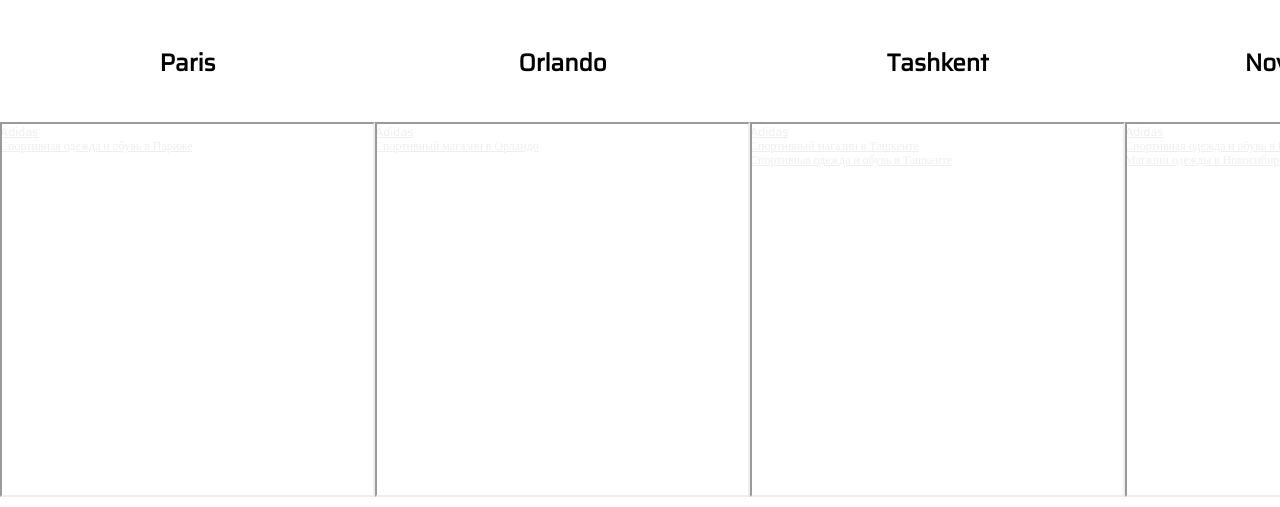
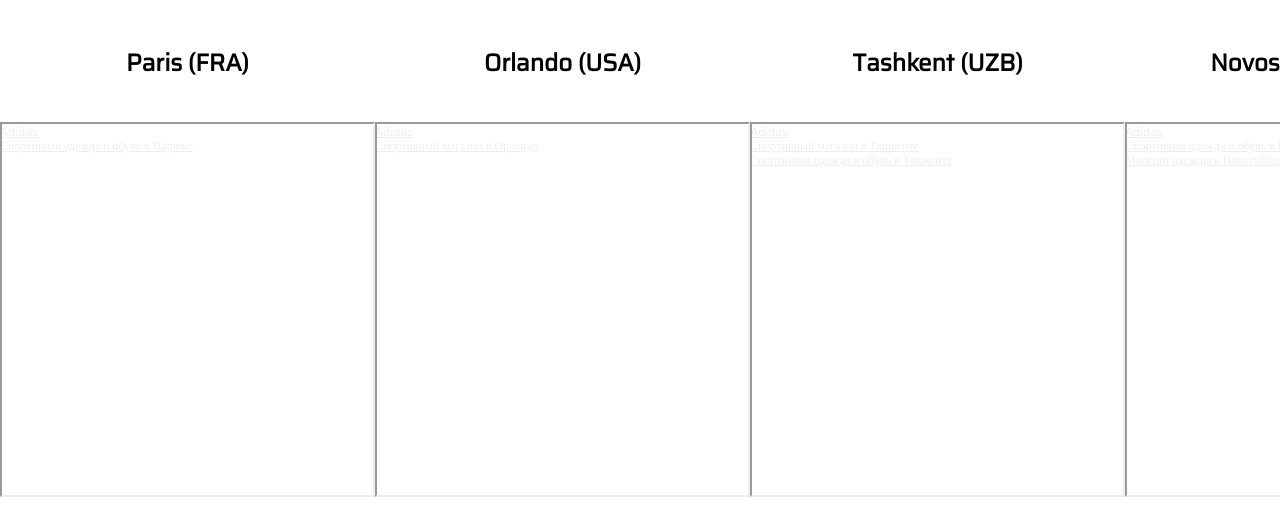
Before and after one commit to SanjarUsmonov/Adidas, a plain HTML site: page location.html in a window 1280 px wide. Shown: the part 561-1068 px from the top of the page. Drawn offline with Linux system fonts and the light colour scheme; a web font is replaced by a local one.

Commit message:
finish work today

```diff
--- a/location.html
+++ b/location.html
@@ -50,19 +50,19 @@
         </div>
         <div class="main">
             <div class="paris">
-                <h2>Paris</h2>
+                <h2>Paris (FRA)</h2>
                 <div style="position:relative;overflow:hidden;"><a href="https://yandex.uz/maps/org/adidas/72884482897/?utm_medium=mapframe&utm_source=maps" style="color:#eee;font-size:12px;position:absolute;top:0px;">Adidas</a><a href="https://yandex.uz/maps/10502/paris/category/sports_apparel/184107341/?utm_medium=mapframe&utm_source=maps" style="color:#eee;font-size:12px;position:absolute;top:14px;">Спортивная одежда и обувь в Париже</a><iframe src="https://yandex.uz/map-widget/v1/-/CCURaNQGCA" width="375" height="375" frameborder="1" allowfullscreen="true" style="position:relative;"></iframe></div>
             </div>
             <div class="orlando">
-                <h2>Orlando</h2>
+                <h2>Orlando (USA)</h2>
                 <div style="position:relative;overflow:hidden;"><a href="https://yandex.uz/maps/org/adidas/169840926559/?utm_medium=mapframe&utm_source=maps" style="color:#eee;font-size:12px;position:absolute;top:0px;">Adidas</a><a href="https://yandex.uz/maps/102582/orlando/category/sporting_goods_store/184107345/?utm_medium=mapframe&utm_source=maps" style="color:#eee;font-size:12px;position:absolute;top:14px;">Спортивный магазин в Орландо</a><iframe src="https://yandex.uz/map-widget/v1/-/CCURaNUd8C" width="375" height="375" frameborder="1" allowfullscreen="true" style="position:relative;"></iframe></div>
             </div>
             <div class="tashkent">
-                <h2>Tashkent</h2>
+                <h2>Tashkent (UZB)</h2>
                 <div style="position:relative;overflow:hidden;"><a href="https://yandex.uz/maps/org/adidas/47614744598/?utm_medium=mapframe&utm_source=maps" style="color:#eee;font-size:12px;position:absolute;top:0px;">Adidas</a><a href="https://yandex.uz/maps/10335/tashkent/category/sporting_goods_store/184107345/?utm_medium=mapframe&utm_source=maps" style="color:#eee;font-size:12px;position:absolute;top:14px;">Спортивный магазин в Ташкенте</a><a href="https://yandex.uz/maps/10335/tashkent/category/sports_apparel/184107341/?utm_medium=mapframe&utm_source=maps" style="color:#eee;font-size:12px;position:absolute;top:28px;">Спортивная одежда и обувь в Ташкенте</a><iframe src="https://yandex.uz/map-widget/v1/-/CCURaNe5SC" width="375" height="375" frameborder="1" allowfullscreen="true" style="position:relative;"></iframe></div>
             </div>
             <div class="novosibirsik">
-                <h2>Novosibirsik</h2>
+                <h2>Novosibirsik (RUS)</h2>
                 <div style="position:relative;overflow:hidden;"><a href="https://yandex.uz/maps/org/adidas/1801471712/?utm_medium=mapframe&utm_source=maps" style="color:#eee;font-size:12px;position:absolute;top:0px;">Adidas</a><a href="https://yandex.uz/maps/65/novosibirsk/category/sports_apparel/184107341/?utm_medium=mapframe&utm_source=maps" style="color:#eee;font-size:12px;position:absolute;top:14px;">Спортивная одежда и обувь в Новосибирске</a><a href="https://yandex.uz/maps/65/novosibirsk/category/clothing_store/184107943/?utm_medium=mapframe&utm_source=maps" style="color:#eee;font-size:12px;position:absolute;top:28px;">Магазин одежды в Новосибирске</a><iframe src="https://yandex.uz/map-widget/v1/-/CCURaNqI8D" width="375" height="375" frameborder="1" allowfullscreen="true" style="position:relative;"></iframe></div>
             </div>
         </div>
```
